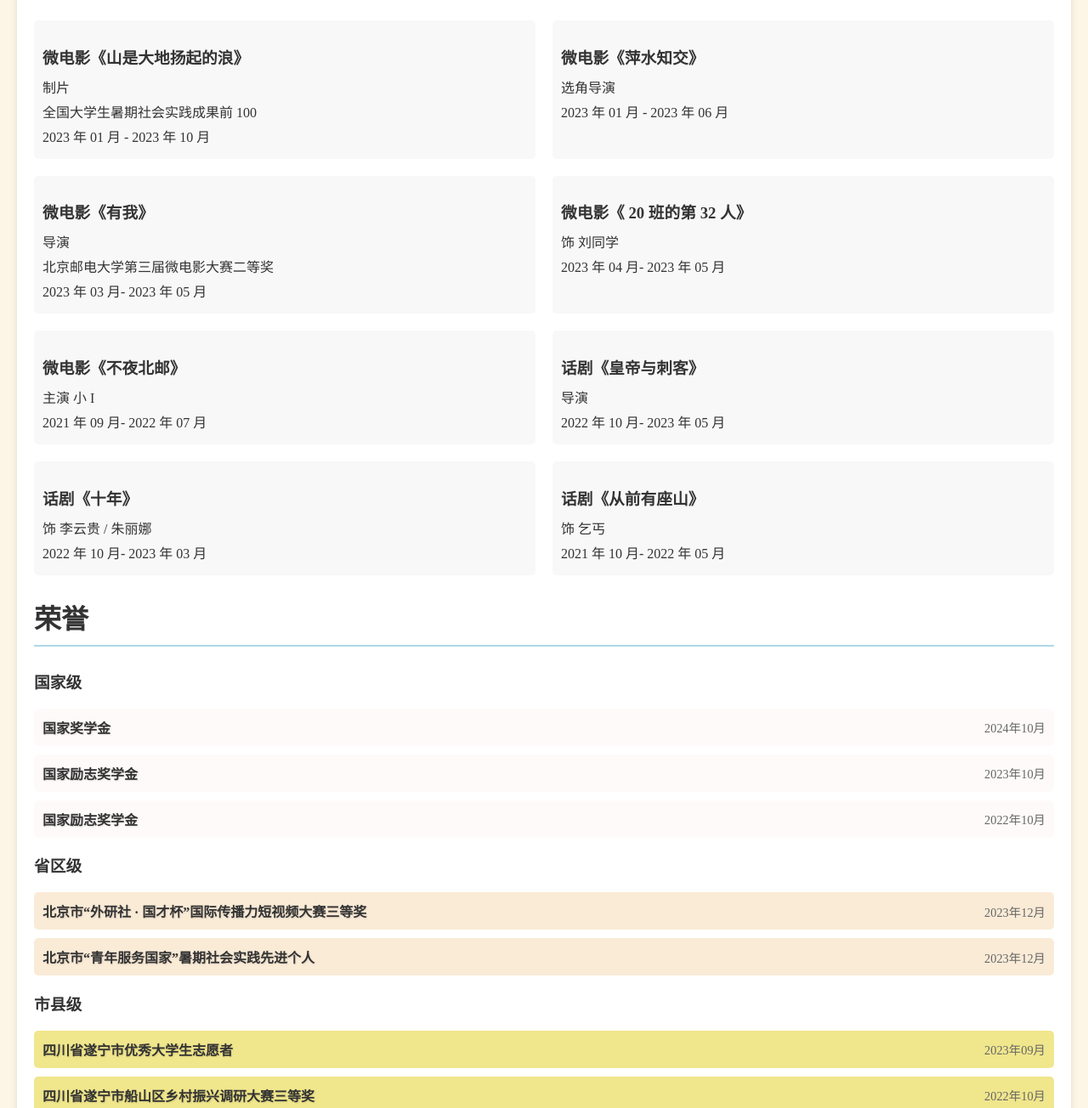
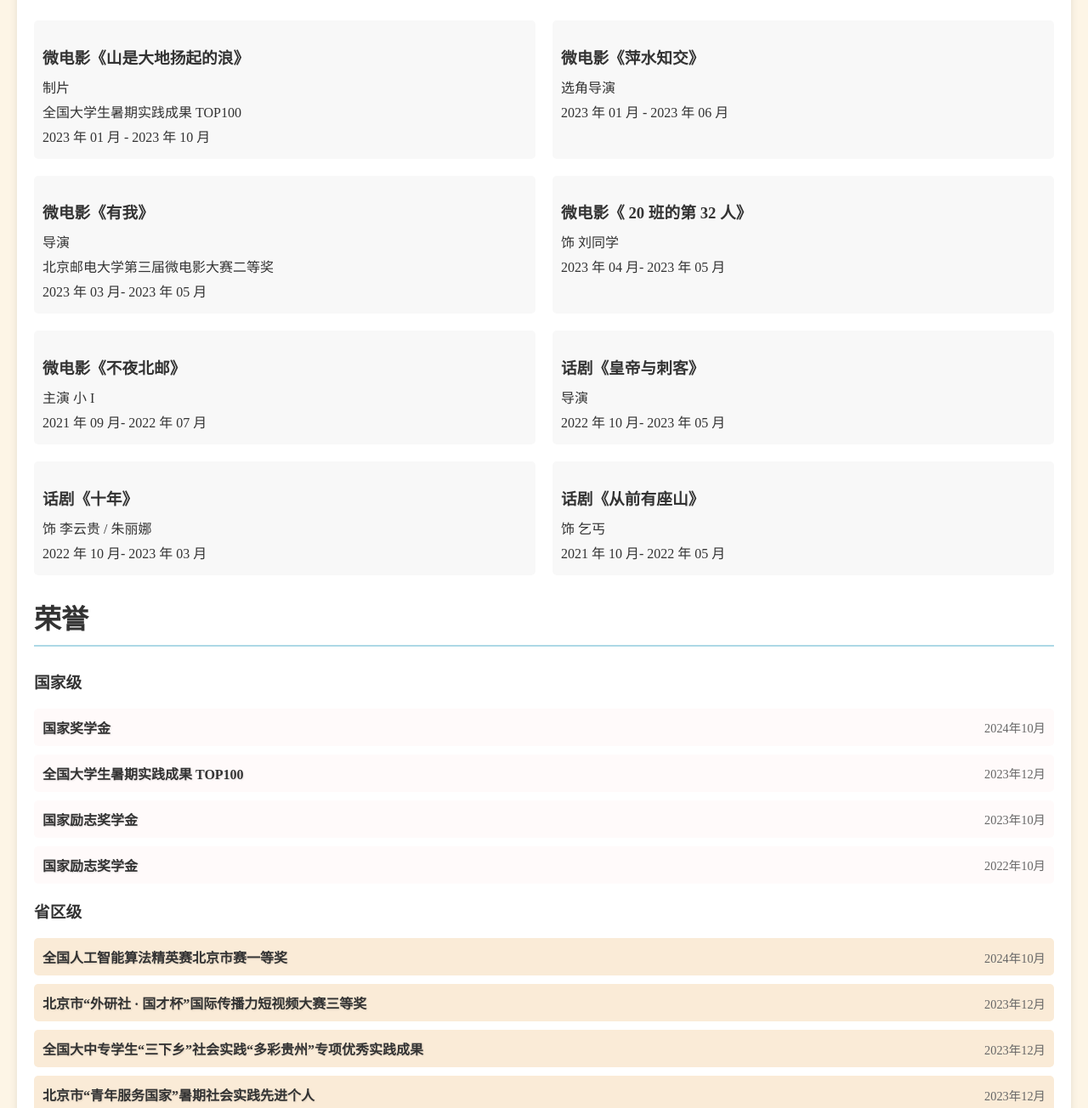
Before and after one commit to LemonWei111/priv.Lemon.personal_site, a plain HTML site: page index.html in a window 1280 px wide. Shown: the part 1066-2370 px from the top of the page at 85% size. Drawn offline with Linux system fonts and the light colour scheme.

Commit message:
Update index.html

```diff
--- a/index.html
+++ b/index.html
@@ -55,7 +55,7 @@
                 <div class="project">
                     <h3>微电影《山是大地扬起的浪》</h3>
                     <p>制片</p>
-                    <p>全国大学生暑期社会实践成果前 100</p>
+                    <p>全国大学生暑期实践成果 TOP100</p>
                     <p>2023 年 01 月 - 2023 年 10 月</p>
                 </div>
                 <div class="project">
@@ -106,6 +106,10 @@
                     <span class="date">2024年10月</span>
                 </li>
                 <li>
+                    <span class="award">全国大学生暑期实践成果 TOP100</span>
+                    <span class="date">2023年12月</span>
+                </li>
+                <li>
                     <span class="award">国家励志奖学金</span>
                     <span class="date">2023年10月</span>
                 </li>
@@ -117,7 +121,15 @@
             <h3>省区级</h3>
             <ul class="provincial">
                 <li>
+                    <span class="award">全国人工智能算法精英赛北京市赛一等奖</span>
+                    <span class="date">2024年10月</span>
+                </li>
+                <li>
                     <span class="award">北京市“外研社 · 国才杯”国际传播力短视频大赛三等奖</span>
+                    <span class="date">2023年12月</span>
+                </li>
+                <li>
+                    <span class="award">全国大中专学生“三下乡”社会实践“多彩贵州”专项优秀实践成果</span>
                     <span class="date">2023年12月</span>
                 </li>
                 <li>
@@ -167,7 +179,7 @@
     </main>
 
     <footer>
-        <p>Update: 2025.03 LemonWei. All rights reserved.</p>
+        <p>Update: 2025.05 LemonWei. All rights reserved.</p>
     </footer>
 
     <script src="scripts.js"></script>
```
